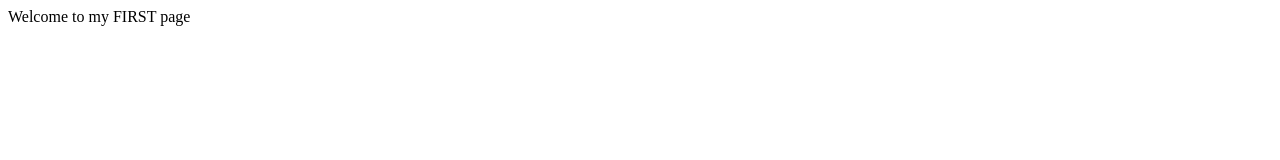
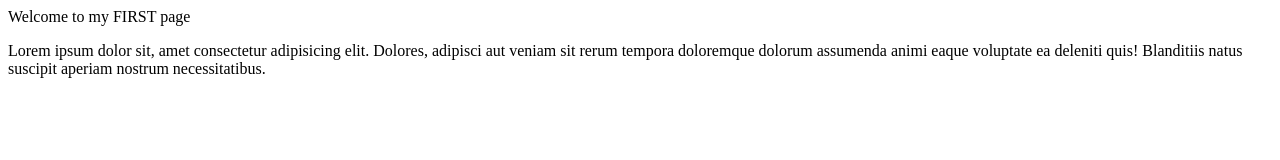
Before and after one commit to Sjpeterson6/p1, a plain HTML site: page index.html in a window 1280 px wide. Drawn offline with Linux system fonts and the light colour scheme.

Commit message:
fixed document structure

```diff
--- a/index.html
+++ b/index.html
@@ -7,7 +7,22 @@
 </head>
 
 <body>
-    <p>Welcome to my FIRST page</p>
+    <div id="header">
+        <p>Welcome to my FIRST page</p>
+    </div>
+
+    <div id="name">
+
+        <p>Lorem ipsum dolor sit, amet consectetur adipisicing elit. Dolores, adipisci aut veniam sit rerum tempora
+            doloremque dolorum assumenda animi eaque voluptate ea deleniti quis! Blanditiis natus suscipit aperiam
+            nostrum necessitatibus.</p>
+
+    </div>
+
+    <div id="footer">
+
+    </div>
+
 </body>
 
 </html>
```
